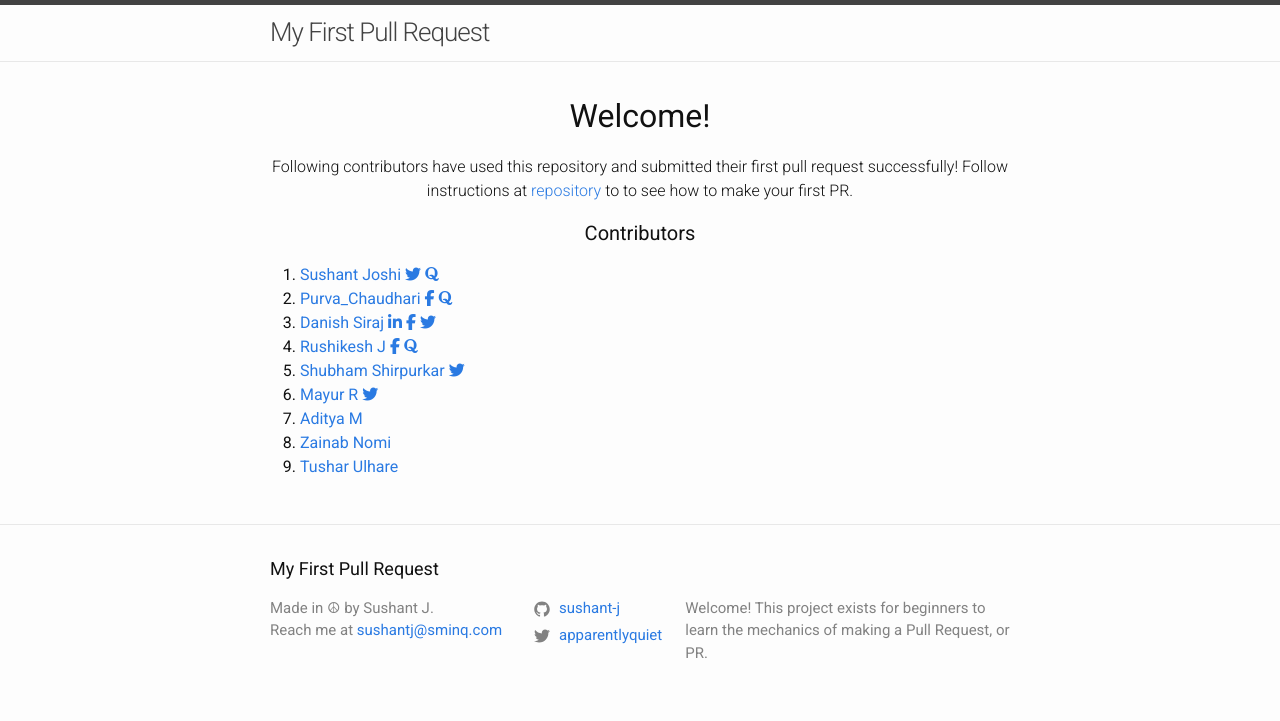
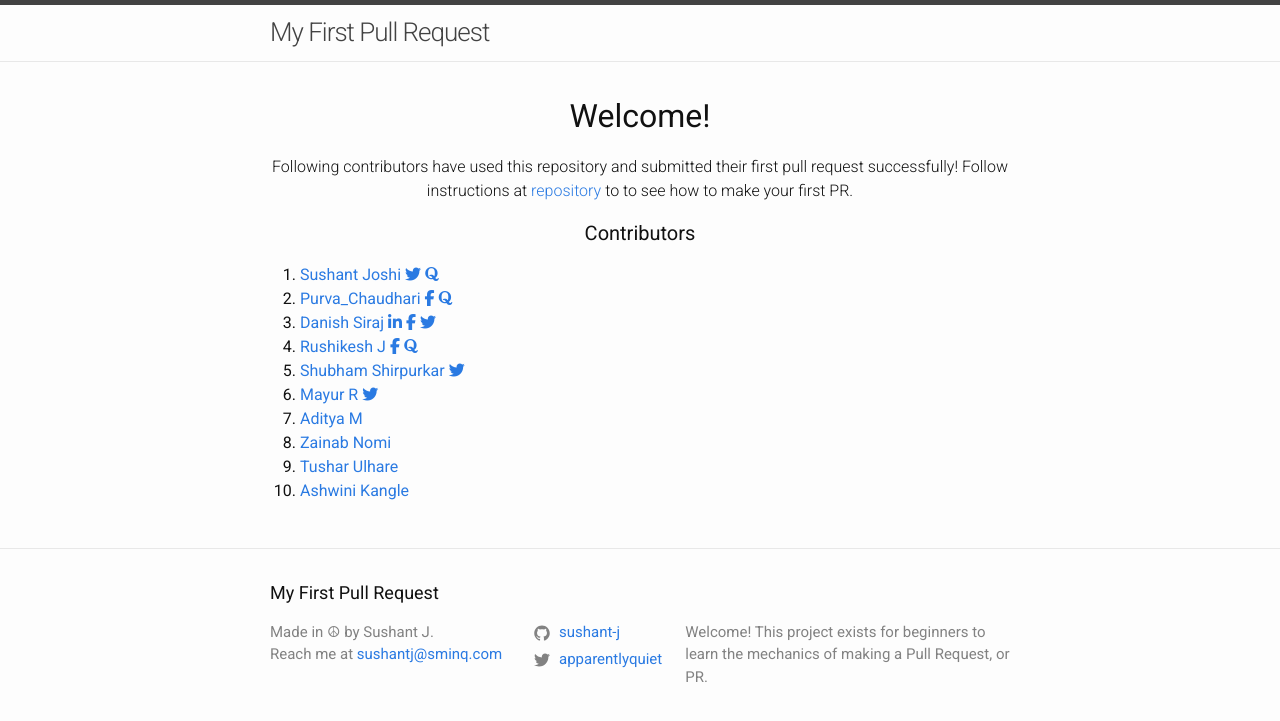
Before and after one commit to sushant-j/my-first-pull-request, a Jekyll site: the page built from index.md, in a window 1280 px wide. Shown: the top 721 px of the page. Built offline with Jekyll 4.4.1, drawn with Linux system fonts in a browser that asks for light colours; nearby versions of some CDN libraries.

Commit message:
Added my name

```diff
--- a/_layouts/home.html
+++ b/_layouts/home.html
@@ -89,5 +89,10 @@ layout: default
         Tushar Ulhare
       </a>
     </li>
+<li>
+      <a href="https://github.com/ashk20">
+         Ashwini Kangle
+      </a>
+    </li>
   </ol>
 </div>
```
